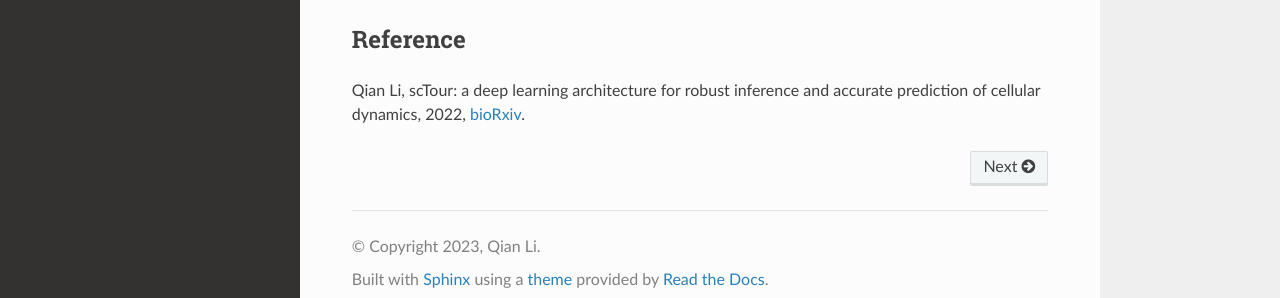
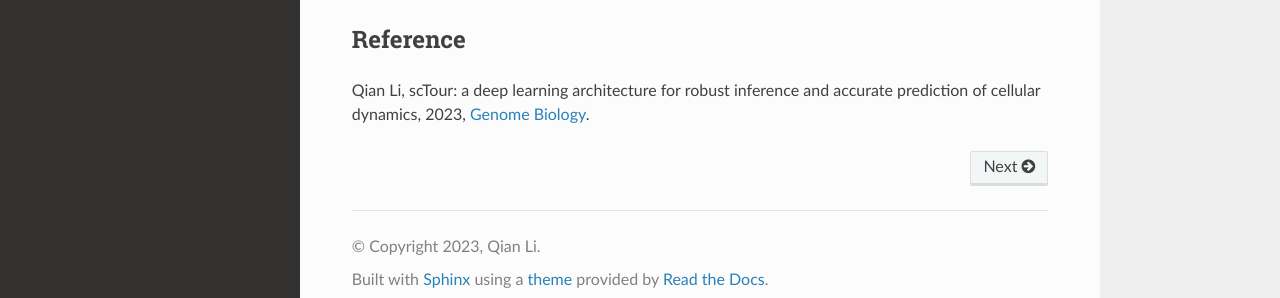
Before and after one commit to LiQian-XC/sctour, a Sphinx documentation site: the page built from docs/source/index.rst, in a window 1280 px wide and 900 px high, scrolled down 593 px. Shown: the part 584-882 px from the top of the window. Built offline with Sphinx 7.4.7 and the Read the Docs theme 2.0.0, drawn with Linux system fonts in a browser that asks for light colours; pages that are not in the unit, such as notebooks, are missing from menus.

Commit message:
Update reference

```diff
--- a/docs/source/index.rst
+++ b/docs/source/index.rst
@@ -32,7 +32,7 @@ scTour requires Python ≥ 3.7::
 Reference
 ---------
 
-Qian Li, scTour: a deep learning architecture for robust inference and accurate prediction of cellular dynamics, 2022, `bioRxiv <https://www.biorxiv.org/content/10.1101/2022.04.17.488600v1>`_.
+Qian Li, scTour: a deep learning architecture for robust inference and accurate prediction of cellular dynamics, 2023, `Genome Biology <https://genomebiology.biomedcentral.com/articles/10.1186/s13059-023-02988-9>`_.
 
 .. toctree::
    :maxdepth: 2
```
